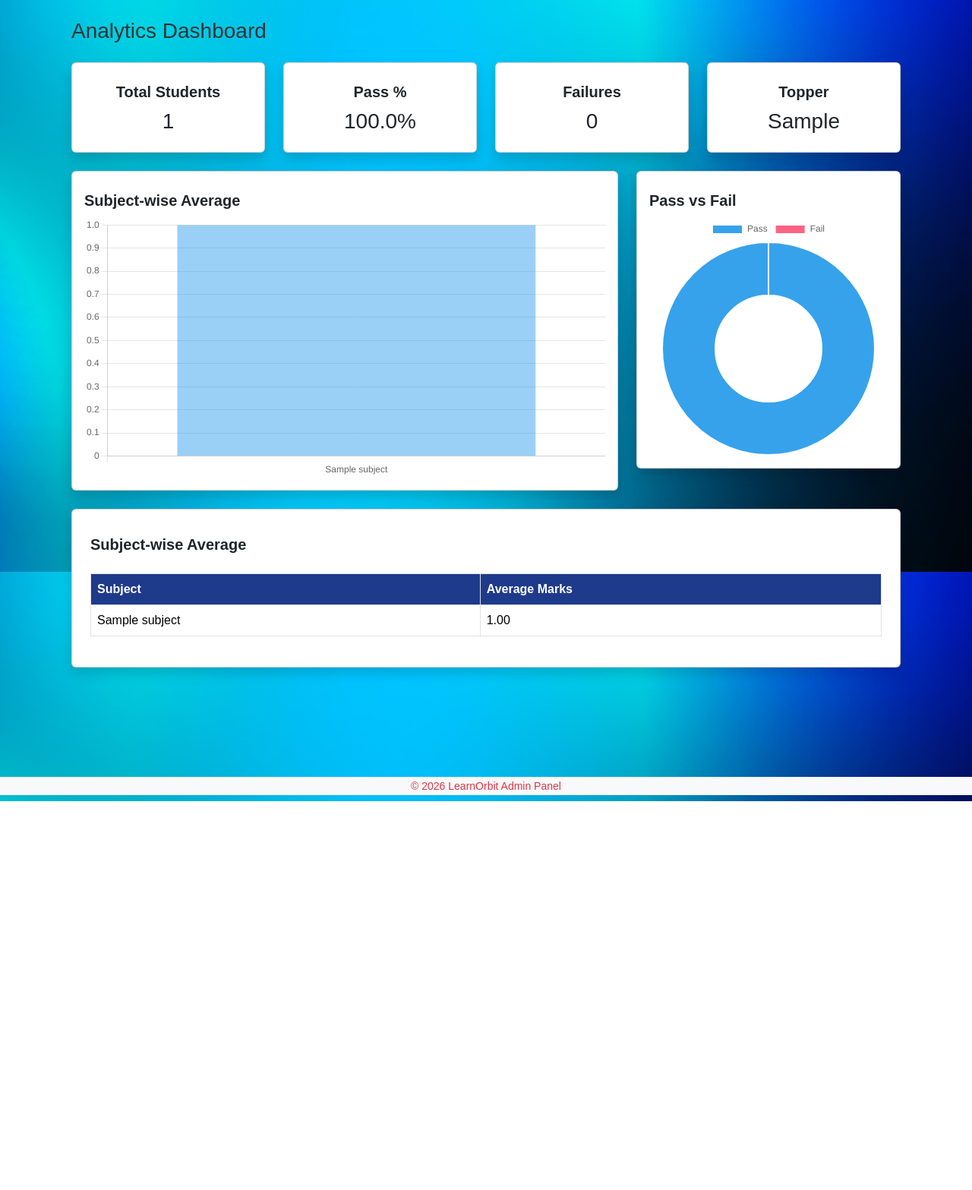
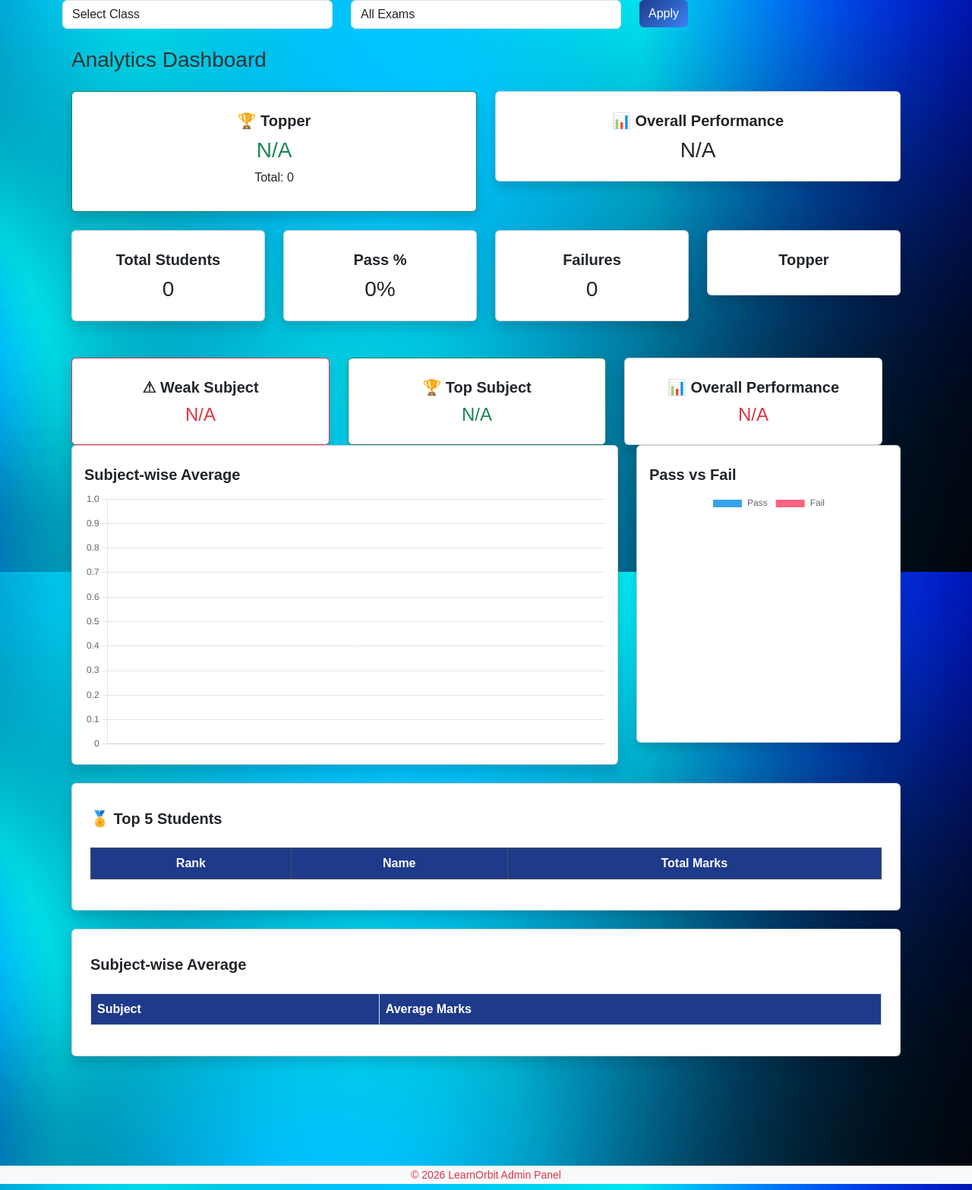
Before and after one commit to abhi1kr2/sms, a Flask app: page /admin_analytics in a window 1280 px wide. Shown: the part 47-1614 px from the top of the page at 76% size. Before the commit the page ends 1102 px from the top, so only its background shows below. Run offline with Flask 3, Linux system fonts and the light colour scheme; the visitor is signed in with stand-in values (Sample User, id 1); tables that the repository leaves empty hold one stand-in row (values such as "Sample post"); lists and menus that the app fills with data are empty; some libraries are stand-ins or nearby versions.

Commit message:
Analytics with selection added for Admin

```diff
--- a/app.py
+++ b/app.py
@@ -889,92 +889,153 @@
 
 # Start Admin Analytics Dashboard#
 
-
 @app.route("/admin_analytics")
 def admin_analytics():
 
     if "admin_id" not in session:
         return redirect("/admin_login")
 
+    class_id = request.args.get("class_id")
+    exam_id = request.args.get("exam_id")
+
     conn = get_db()
     cursor = conn.cursor()
 
-    # =====================
-    # TOTAL STUDENTS
-    # =====================
-    cursor.execute("SELECT COUNT(*) as total FROM students_rgd")
-    total_students = cursor.fetchone()["total"]
+    # -----------------------
+    # LOAD FILTER DATA
+    # -----------------------
+    cursor.execute("SELECT id, class_name FROM classes")
+    classes = cursor.fetchall()
 
-    # =====================
-    # PASS / FAIL COUNT
-    # =====================
-    cursor.execute("""
-        SELECT std_id,
-        SUM(CASE WHEN marks_obtained < passing_marks THEN 1 ELSE 0 END) as fails
-        FROM marks m
-        JOIN subjects s ON m.subject_id = s.id
-        GROUP BY std_id
-    """)
+    cursor.execute("SELECT id, name FROM exams WHERE status='Active'")
+    exams = cursor.fetchall()
 
-    results = cursor.fetchall()
+    # Default outputs
+    total_students = pass_count = fail_count = 0
+    pass_percent = 0
+    subject_data = []
+    weak_subject = top_subject = None
+    performance = "N/A"
+    top_students = []
+    topper = None
 
-    pass_count = sum(1 for r in results if r["fails"] == 0)
-    fail_count = sum(1 for r in results if r["fails"] > 0)
+    # -----------------------
+    # APPLY FILTER
+    # -----------------------
+    if class_id:
 
-    pass_percent = round((pass_count / total_students) * 100, 2) if total_students else 0
+        # Total students in class
+        cursor.execute("""
+            SELECT COUNT(*) as total
+            FROM students_rgd
+            WHERE class_id=%s
+        """, (class_id,))
+        total_students = cursor.fetchone()["total"]
 
-    # =====================
-    # SUBJECT-WISE AVERAGE
-    # =====================
-    cursor.execute("""
-        SELECT s.name,
-               AVG(m.marks_obtained) as avg_marks
-        FROM marks m
-        JOIN subjects s ON m.subject_id = s.id
-        GROUP BY s.name
-    """)
+        # Pass / Fail (exam-wise if selected)
+        query = """
+            SELECT m.std_id,
+                   SUM(CASE WHEN m.marks_obtained < s.passing_marks THEN 1 ELSE 0 END) AS fails
+            FROM marks m
+            JOIN subjects s ON m.subject_id = s.id
+            JOIN students_rgd st ON st.std_id = m.std_id
+            WHERE st.class_id=%s
+        """
+        params = [class_id]
 
-    subject_data = cursor.fetchall()
+        if exam_id:
+            query += " AND m.exam_id=%s"
+            params.append(exam_id)
 
-    # =====================
-    # TOPPER
-    # =====================
-    cursor.execute("""
-        SELECT std_id, SUM(marks_obtained) as total
-        FROM marks
-        GROUP BY std_id
-        ORDER BY total DESC
-        LIMIT 1
-    """)
+        query += " GROUP BY m.std_id"
 
-    topper_data = cursor.fetchone()
+        cursor.execute(query, params)
+        results = cursor.fetchall()
 
-    topper_name = "N/A"
+        pass_count = sum(1 for r in results if r["fails"] == 0)
+        fail_count = sum(1 for r in results if r["fails"] > 0)
 
-    if topper_data:
-        cursor.execute("SELECT first_name FROM students_rgd WHERE std_id=%s",
-                       (topper_data["std_id"],))
-        topper_name = cursor.fetchone()["first_name"]
+        pass_percent = round((pass_count / total_students) * 100, 2) if total_students else 0
+
+        # -----------------------
+        # SUBJECT AVERAGE
+        # -----------------------
+        query = """
+            SELECT s.name, AVG(m.marks_obtained) AS avg_marks
+            FROM marks m
+            JOIN subjects s ON m.subject_id = s.id
+            JOIN students_rgd st ON st.std_id = m.std_id
+            WHERE st.class_id=%s
+        """
+        params = [class_id]
+
+        if exam_id:
+            query += " AND m.exam_id=%s"
+            params.append(exam_id)
+
+        query += " GROUP BY s.name"
+
+        cursor.execute(query, params)
+        subject_data = cursor.fetchall()
+
+        # Weak & Top subject
+        if subject_data:
+            weak_subject = min(subject_data, key=lambda x: x["avg_marks"])
+            top_subject = max(subject_data, key=lambda x: x["avg_marks"])
+
+        # -----------------------
+        # PERFORMANCE TAG
+        # -----------------------
+        if pass_percent >= 75:
+            performance = "Excellent"
+        elif pass_percent >= 50:
+            performance = "Average"
+        else:
+            performance = "Needs Improvement"
+
+        # -----------------------
+        # RANK SYSTEM (EXAM-WISE)
+        # -----------------------
+        if exam_id:
+            cursor.execute("""
+                SELECT st.first_name,
+                       SUM(m.marks_obtained) AS total_marks
+                FROM marks m
+                JOIN students_rgd st ON m.std_id = st.std_id
+                WHERE st.class_id=%s AND m.exam_id=%s
+                GROUP BY m.std_id
+                ORDER BY total_marks DESC
+                LIMIT 5
+            """, (class_id, exam_id))
+
+            top_students = cursor.fetchall()
+
+            for i, s in enumerate(top_students, start=1):
+                s["rank"] = i
+
+            topper = top_students[0] if top_students else None
 
     conn.close()
 
     return render_template(
         "admin_analytics.html",
+        classes=classes,
+        exams=exams,
+        selected_class=class_id,
+        selected_exam=exam_id,
         total_students=total_students,
         pass_percent=pass_percent,
+        pass_count=pass_count,
         fail_count=fail_count,
-        pass_count=pass_count,
         subject_data=subject_data,
-        topper_name=topper_name
+        weak_subject=weak_subject,
+        top_subject=top_subject,
+        performance=performance,
+        top_students=top_students,
+        topper=topper
     )
 
-
-
-
-# End Admin Analytics Dashboard#
-
-
-
+# end Admin Analytics Dashboard#
 
 
 #Admin can add teacher
--- a/templates/admin_analytics.html
+++ b/templates/admin_analytics.html
@@ -2,8 +2,70 @@
 
 {% block content %}
 <script src="https://cdn.jsdelivr.net/npm/chart.js"></script>
+
+
+<form method="GET" class="row mb-4">
+
+    <div class="col-md-4">
+        <select name="class_id" class="form-control" required>
+            <option value="">Select Class</option>
+            {% for c in classes %}
+                <option value="{{ c.id }}"
+                    {% if selected_class == c.id|string %}selected{% endif %}>
+                    {{ c.class_name }}
+                </option>
+            {% endfor %}
+        </select>
+    </div>
+
+    <div class="col-md-4">
+        <select name="exam_id" class="form-control">
+            <option value="">All Exams</option>
+            {% for e in exams %}
+                <option value="{{ e.id }}"
+                    {% if selected_exam == e.id|string %}selected{% endif %}>
+                    {{ e.name }}
+                </option>
+            {% endfor %}
+        </select>
+    </div>
+
+    <div class="col-md-2">
+        <button class="btn btn-primary">Apply</button>
+    </div>
+
+</form>
+
+
+
+
 <div class="container mt-4">
     <h3>Analytics Dashboard</h3>
+
+<div class="row mt-4">
+
+<!-- TOPPER -->
+<div class="col-md-6">
+    <div class="card p-3 shadow text-center border-success">
+        <h5>🏆 Topper</h5>
+        <h3 class="text-success">
+            {{ topper.first_name if topper else 'N/A' }}
+        </h3>
+        <p>Total: {{ topper.total_marks if topper else 0 }}</p>
+    </div>
+</div>
+
+<!-- PERFORMANCE -->
+<div class="col-md-6">
+    <div class="card p-3 shadow text-center">
+        <h5>📊 Overall Performance</h5>
+        <h3>{{ performance }}</h3>
+    </div>
+</div>
+
+
+</div>
+
 
 <!-- SUMMARY CARDS -->
 <div class="row mt-4">
@@ -40,6 +102,45 @@
 
 <div class="row mt-4">
 
+<div class="row mt-4">
+
+<!-- WEAK SUBJECT -->
+<div class="col-md-4">
+    <div class="card p-3 shadow text-center border-danger">
+        <h5>⚠ Weak Subject</h5>
+        <h4 class="text-danger">
+            {{ weak_subject.name if weak_subject else 'N/A' }}
+        </h4>
+    </div>
+</div>
+
+<!-- TOP SUBJECT -->
+<div class="col-md-4">
+    <div class="card p-3 shadow text-center border-success">
+        <h5>🏆 Top Subject</h5>
+        <h4 class="text-success">
+            {{ top_subject.name if top_subject else 'N/A' }}
+        </h4>
+    </div>
+</div>
+
+<!-- PERFORMANCE -->
+<div class="col-md-4">
+    <div class="card p-3 shadow text-center">
+        <h5>📊 Overall Performance</h5>
+        <h4 class="
+            {% if performance == 'Excellent' %}text-success
+            {% elif performance == 'Average' %}text-warning
+            {% else %}text-danger
+            {% endif %}
+        ">
+            {{ performance }}
+        </h4>
+    </div>
+</div>
+
+</div>
+
 
 <!-- BAR CHART -->
 <div class="col-md-8">
@@ -59,6 +160,40 @@
 
 
 </div>
+
+
+<div class="card mt-4 p-4 shadow">
+<h5>🏅 Top 5 Students</h5>
+
+<table class="table table-bordered mt-3 text-center">
+    <thead class="table-dark">
+        <tr>
+            <th>Rank</th>
+            <th>Name</th>
+            <th>Total Marks</th>
+        </tr>
+    </thead>
+
+    <tbody>
+        {% for s in top_students %}
+        <tr>
+            <td>
+                {% if s.rank == 1 %}🥇
+                {% elif s.rank == 2 %}🥈
+                {% elif s.rank == 3 %}🥉
+                {% else %}{{ s.rank }}
+                {% endif %}
+            </td>
+            <td>{{ s.first_name }}</td>
+            <td>{{ s.total_marks }}</td>
+        </tr>
+        {% endfor %}
+    </tbody>
+
+</table>
+
+</div>
+
 
 
 <!-- SUBJECT AVERAGE -->
```
